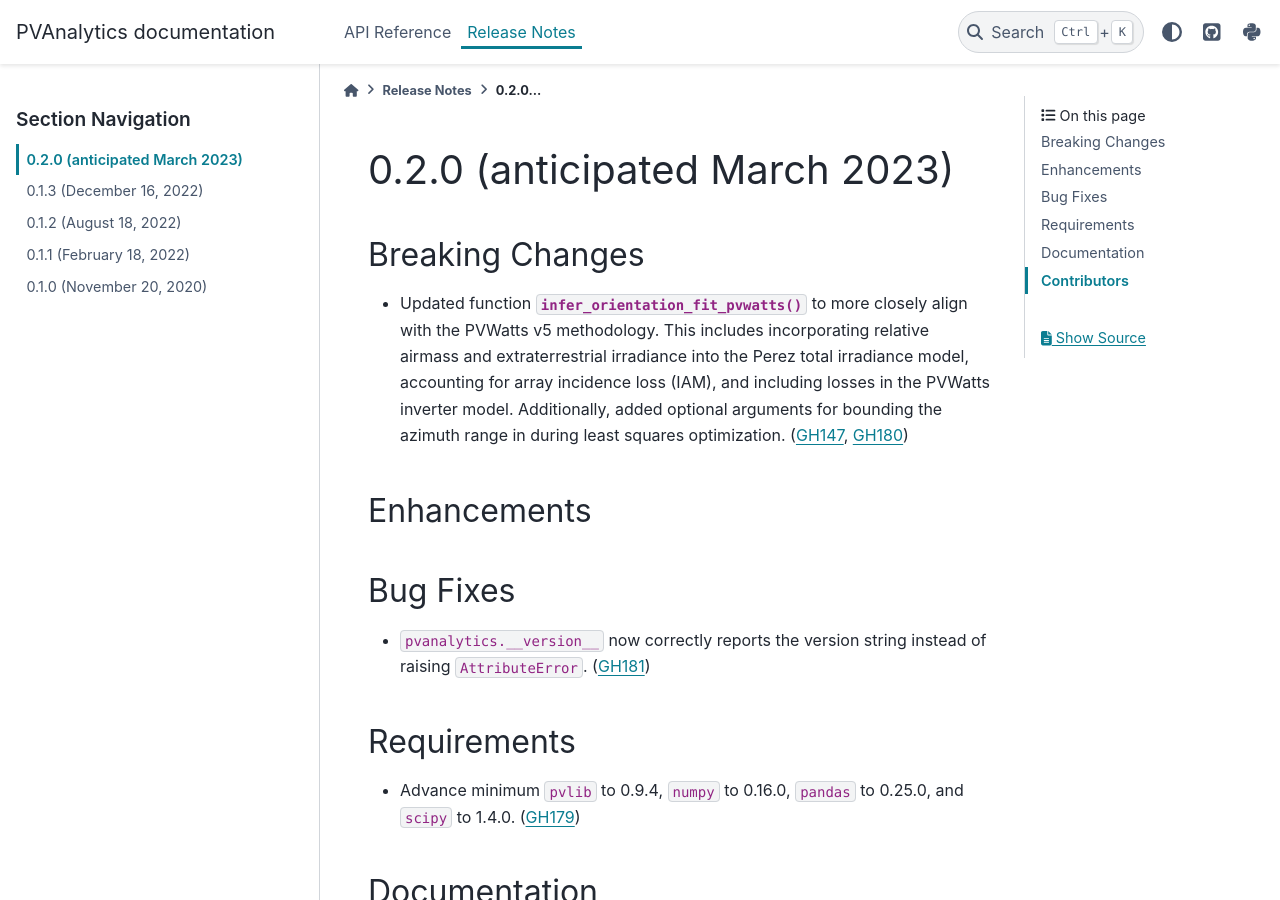
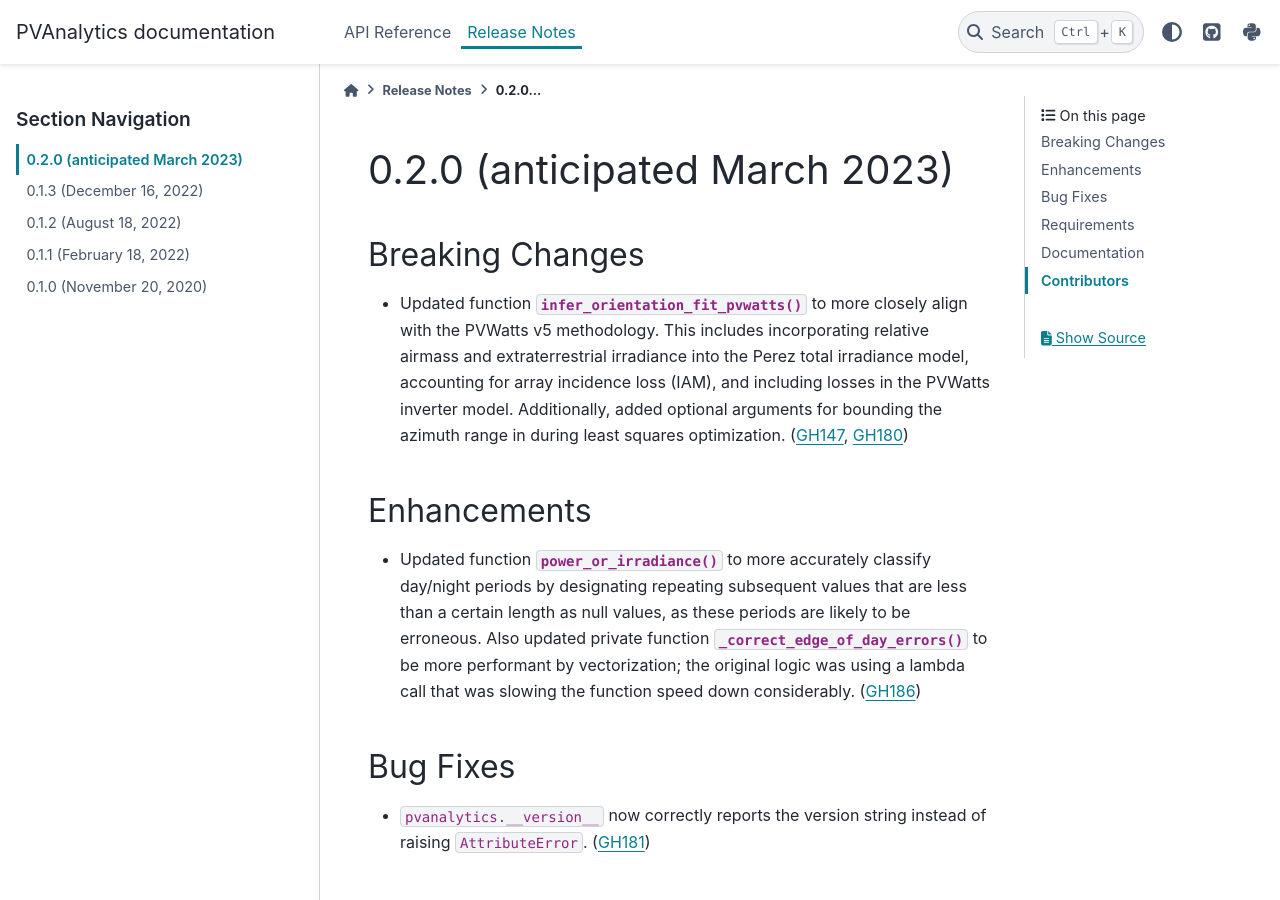
Before and after one commit to pvlib/pvanalytics, a Sphinx documentation site: the page built from docs/whatsnew/0.2.0.rst, in a window 1280 px wide and 900 px high. Built offline with Sphinx 7.4.7 and the PyData theme 0.15.4, drawn with Linux system fonts in a browser that asks for light colours; pages that are not in the unit, such as notebooks, are missing from menus.

Commit message:
added appropriate whatsnew documentation

```diff
--- a/docs/whatsnew/0.2.0.rst
+++ b/docs/whatsnew/0.2.0.rst
@@ -15,6 +15,12 @@
 
 Enhancements
 ~~~~~~~~~~~~
+* Updated function :py:func:`~pvanalytics.features.daytime.power_or_irradiance` to more
+  accurately classify day/night periods by designating repeating subsequent values that
+  are less than a certain length as null values, as these periods are likely to be erroneous.
+  Also updated private function :py:func:`~pvanalytics.features.daytime._correct_edge_of_day_errors`
+  to be more performant by vectorization; the original logic was using a lambda call that was
+  slowing the function speed down considerably. (:pull:`186`)
 
 
 Bug Fixes
```
